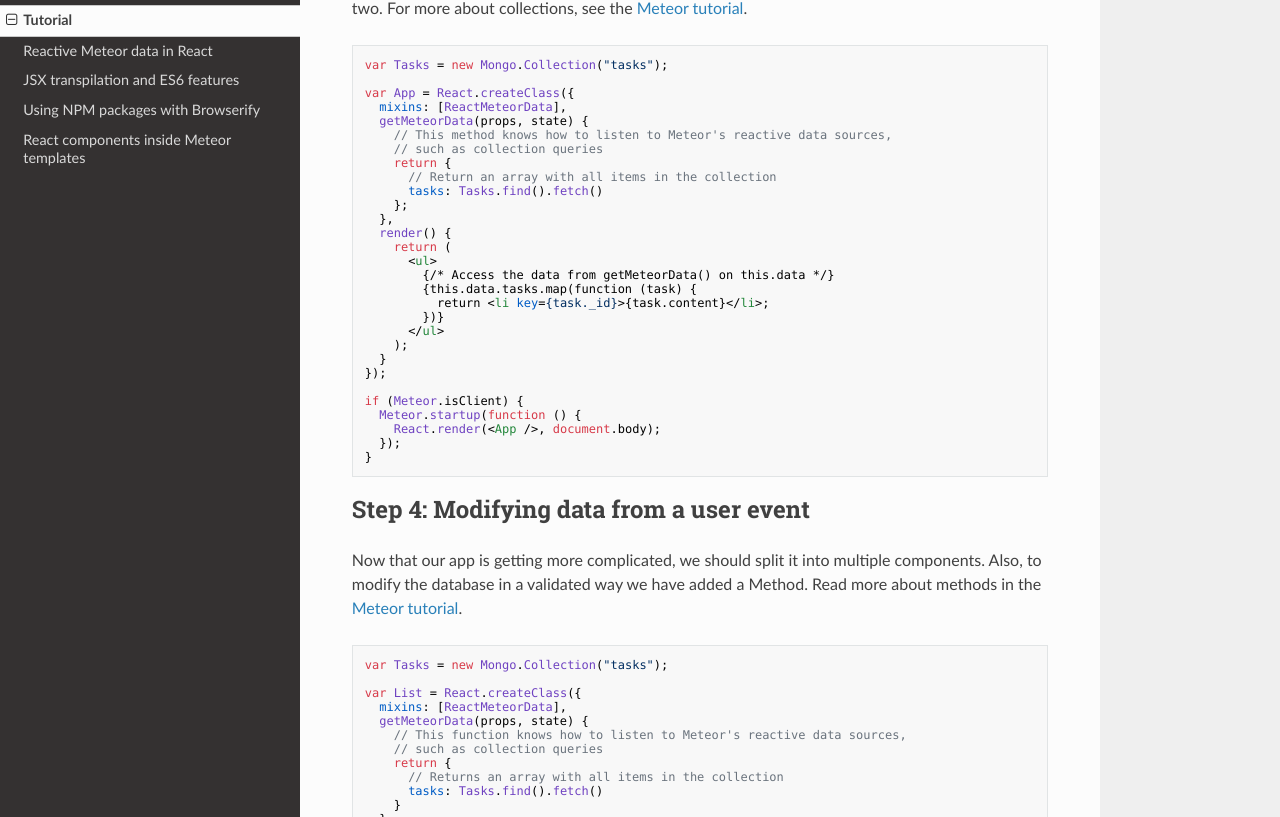
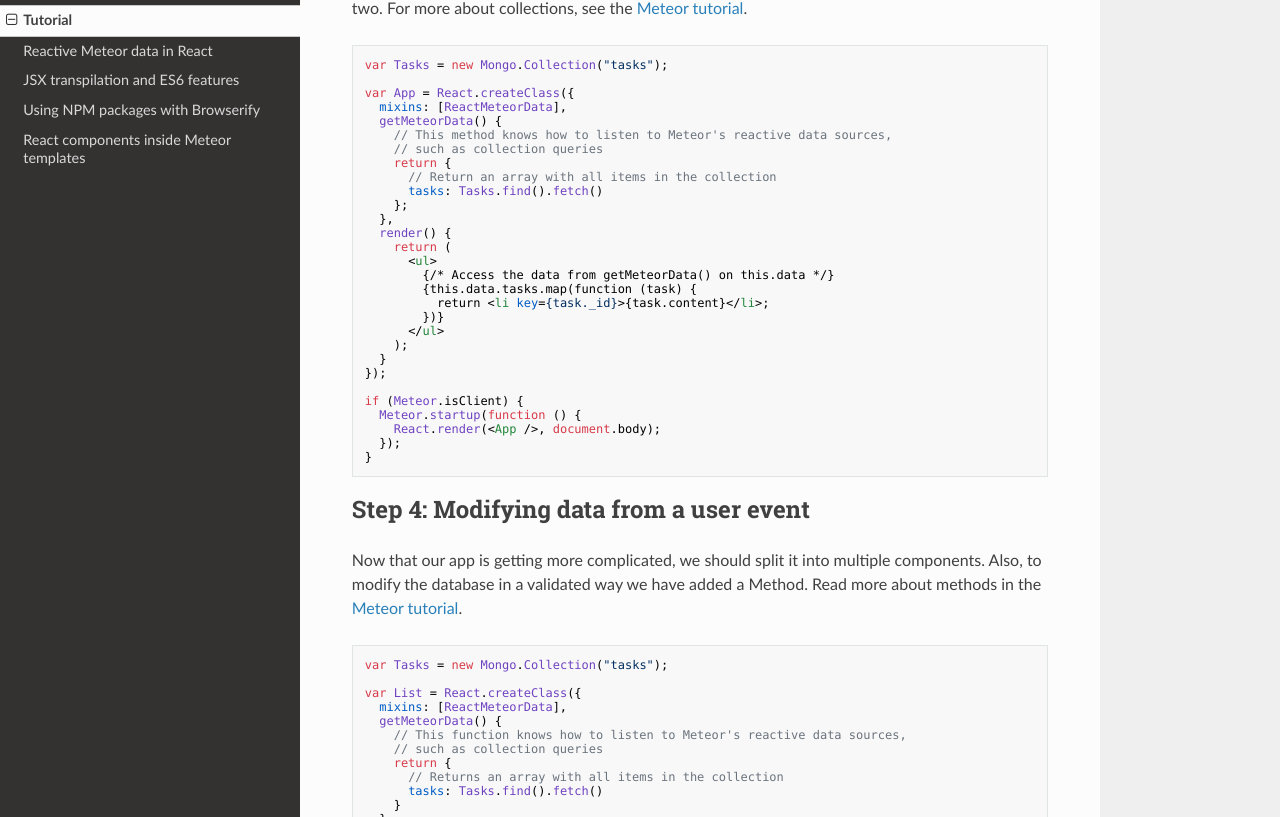
Before and after one commit to meteor/react-packages, an MkDocs documentation site: the page built from docs/tutorial.md, in a window 1280 px wide and 1400 px high, scrolled down 1121 px. Shown: the part 146-963 px from the top of the window. Built offline with MkDocs 1.6.1, drawn with Linux system fonts in a browser that asks for light colours; nearby versions of some CDN libraries; old or Windows-style settings are respelled for this version of MkDocs.

Commit message:
Remove args

```diff
--- a/docs/tutorial.md
+++ b/docs/tutorial.md
@@ -49,7 +49,7 @@ var Tasks = new Mongo.Collection("tasks");
 
 var App = React.createClass({
   mixins: [ReactMeteorData],
-  getMeteorData(props, state) {
+  getMeteorData() {
     // This method knows how to listen to Meteor's reactive data sources,
     // such as collection queries
     return {
@@ -85,7 +85,7 @@ var Tasks = new Mongo.Collection("tasks");
 
 var List = React.createClass({
   mixins: [ReactMeteorData],
-  getMeteorData(props, state) {
+  getMeteorData() {
     // This function knows how to listen to Meteor's reactive data sources,
     // such as collection queries
     return {
```
